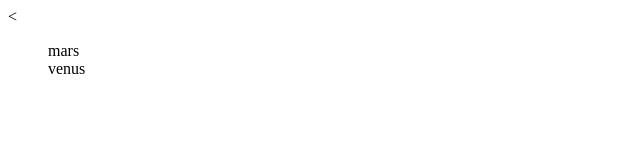
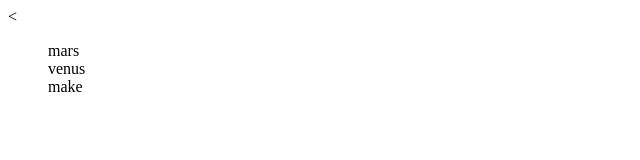
Before and after one commit to anubhavrt/ANUBHAV-TRIPATHI, a plain HTML site: page p4.html in a window 1280 px wide. Shown: the full height of the page, 0-640 px from the left. Drawn offline with Linux system fonts and the light colour scheme.

Commit message:
Update p4.html

```diff
--- a/p4.html
+++ b/p4.html
@@ -9,6 +9,7 @@
     <ul style="list-style-type:none">
     <li>mars</li>
     <li>venus</li>
+      <li>make</li>
     </ul>
 
   </body>
```
